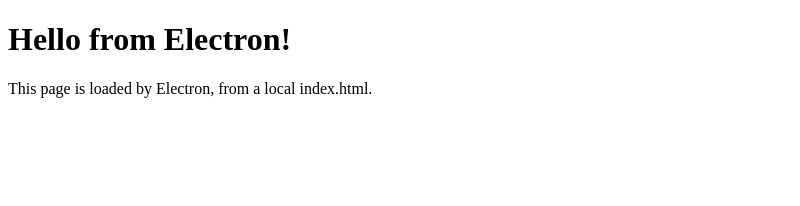
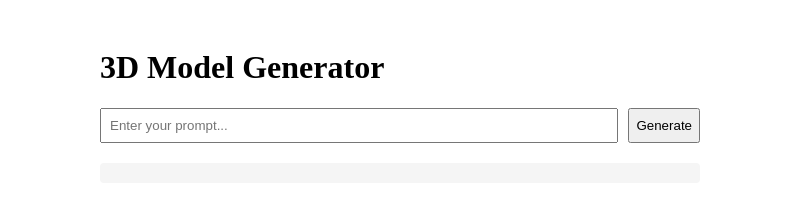
Before and after one commit to danielkennedy1/hack-ireland-team-28, an Electron app: page index.html in a window 800 px wide. Drawn offline with Linux system fonts and the light colour scheme.

Commit message:
ipc enabled ui->server reqs

```diff
--- a/index.html
+++ b/index.html
@@ -1,13 +1,53 @@
 <!DOCTYPE html>
-<html lang="en">
-  <head>
-    <meta charset="utf-8" />
-    <title>Electron Barebones</title>
-  </head>
-  <body>
-    <h1>Hello from Electron!</h1>
-    <p>
-      This page is loaded by Electron, from a local index.html.
-    </p>
-  </body>
+<html>
+<head>
+    <title>Model Generator</title>
+    <style>
+        .container {
+            padding: 20px;
+            max-width: 600px;
+            margin: 0 auto;
+        }
+        .input-group {
+            display: flex;
+            gap: 10px;
+            margin-bottom: 20px;
+        }
+        #promptInput {
+            flex-grow: 1;
+            padding: 8px;
+        }
+        #result {
+            white-space: pre-wrap;
+            background: #f5f5f5;
+            padding: 10px;
+            border-radius: 4px;
+        }
+    </style>
+</head>
+<body>
+    <div class="container">
+        <h1>3D Model Generator</h1>
+        <div class="input-group">
+            <input type="text" id="promptInput" placeholder="Enter your prompt...">
+            <button onclick="submitPrompt()">Generate</button>
+        </div>
+        <div id="result"></div>
+    </div>
+
+    <script>
+        async function submitPrompt() {
+            const promptInput = document.getElementById('promptInput');
+            const resultDiv = document.getElementById('result');
+
+            try {
+                resultDiv.textContent = 'Generating...';
+                const result = await window.api.generateModel(promptInput.value);
+                resultDiv.textContent = JSON.stringify(result, null, 2);
+            } catch (error) {
+                resultDiv.textContent = `Error: ${error.message}`;
+            }
+        }
+    </script>
+</body>
 </html>
--- /dev/null
+++ b/preload.ts
@@ -0,0 +1,5 @@
+import { contextBridge, ipcRenderer } from 'electron';
+
+contextBridge.exposeInMainWorld('api', {
+  generateModel: (prompt: string) => ipcRenderer.invoke('submit-generation', prompt)
+});
--- a/tsconfig.json
+++ b/tsconfig.json
@@ -7,5 +7,5 @@
     "esModuleInterop": true,
     "outDir": "build"
   },
-  "include": ["electron-main.ts", "server.ts"]
+  "include": ["**/*.ts"],
 }
```
Also changed, not shown: electron-main.ts (+21 -4 lines).
